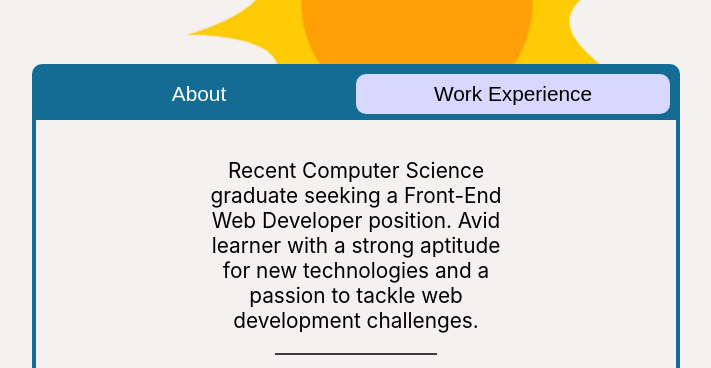
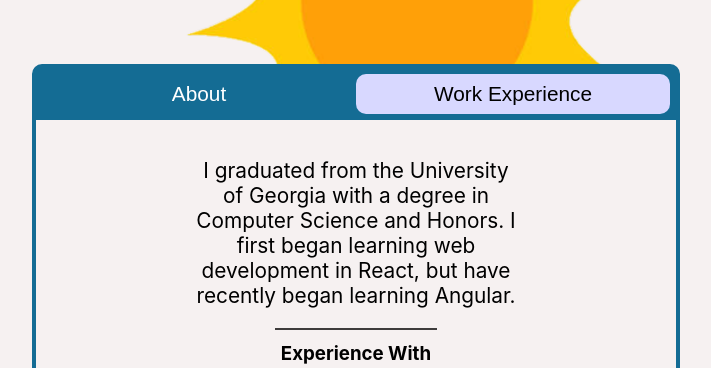
Before and after one commit to GitSeaBass/React-cv, a React (Create React App) app in the folder react-cv/: page / in a window 1280 px wide. Shown: the part 800-1168 px from the top of the page, without its empty margins (284-995 px from the left). Built offline with nearby package versions, Linux system fonts and the light colour scheme.

Commit message:
changed info in about section

```diff
--- a/react-cv/src/components/About.css
+++ b/react-cv/src/components/About.css
@@ -3,7 +3,7 @@
 }
 
 .intro {
-    font-size: 1.3em;
+    font-size: 1.3rem;
     width: 50%;
     margin: 3% auto;
     padding-top: 3%;
--- a/react-cv/src/components/About.js
+++ b/react-cv/src/components/About.js
@@ -8,7 +8,9 @@ function About() {
 
     return (
         <div className="about-main">
-            <p className="intro">Recent Computer Science graduate seeking a Front-End Web Developer position. Avid learner with a strong aptitude for new technologies and a passion to tackle web development challenges.</p>
+            <p className="intro">
+                I graduated from the University of Georgia with a degree in Computer Science and Honors. I first began learning web development in React, but have recently began learning Angular.
+            </p>
 
             <hr style={{border: hrColor}}/>
 
```
